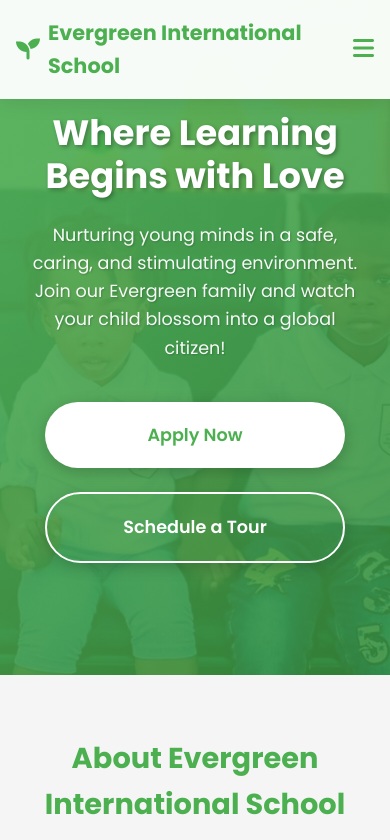
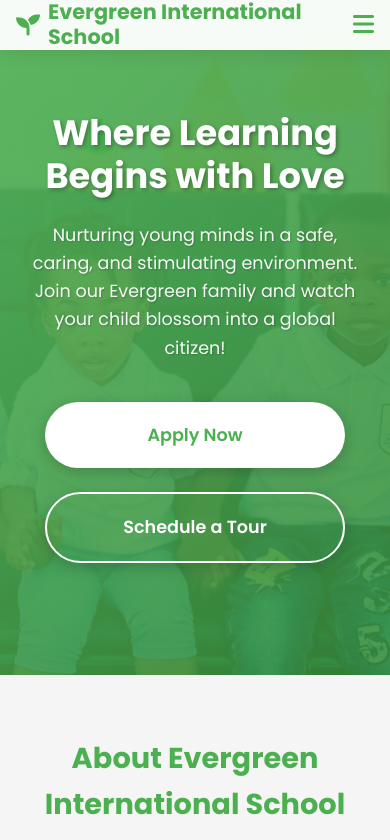
Before and after one commit to ktothefa/evergreenint, a plain HTML site: page index.html in a window 390 px wide. Shown: the top 840 px of the page. Drawn offline with Linux system fonts and the light colour scheme.

Commit message:
header changes

```diff
--- a/styles.css
+++ b/styles.css
@@ -27,7 +27,7 @@
         /* Navigation */
         .navbar {
             background: rgba(255, 255, 255, 0.95);
-            padding: 1rem 0;
+            width: 100%;
             position: fixed;
             top: 0;
             left: 0;
@@ -39,26 +39,29 @@
         }
 
         .nav-container {
-            max-width: 1200px;
-            margin: 0 auto;
-            padding: 0 2rem;
+
+
+            padding: 0.8rem 1.5rem;
             display: flex;
             justify-content: space-between;
             align-items: center;
+            flex-wrap: nowrap;
         }
 
         .logo {
             display: flex;
             align-items: center;
-            gap: 0.5rem;
-            font-size: 1.5rem;
+
+            font-size: 1.4rem;
             font-weight: 700;
             color: var(--primary-green);
             text-decoration: none;
+            white-space: nowrap;
         }
 
         .logo i {
             font-size: 2rem;
+            margin-right: 8px;
         }
 
         .nav-menu {
@@ -879,6 +882,18 @@
                 box-shadow: 0 2px 20px rgba(0,0,0,0.1);
             }
 
+             .logo {
+        font-size: 1rem;       /* shrink slightly for mobile */
+        white-space: normal;   /* allow text to wrap */
+        line-height: 1.2;      /* reduce spacing between lines */
+        max-width: 100%;       /* use full space */
+    }
+
+
+
+
+
+
             .nav-menu.active {
                 display: flex;
             }
```
